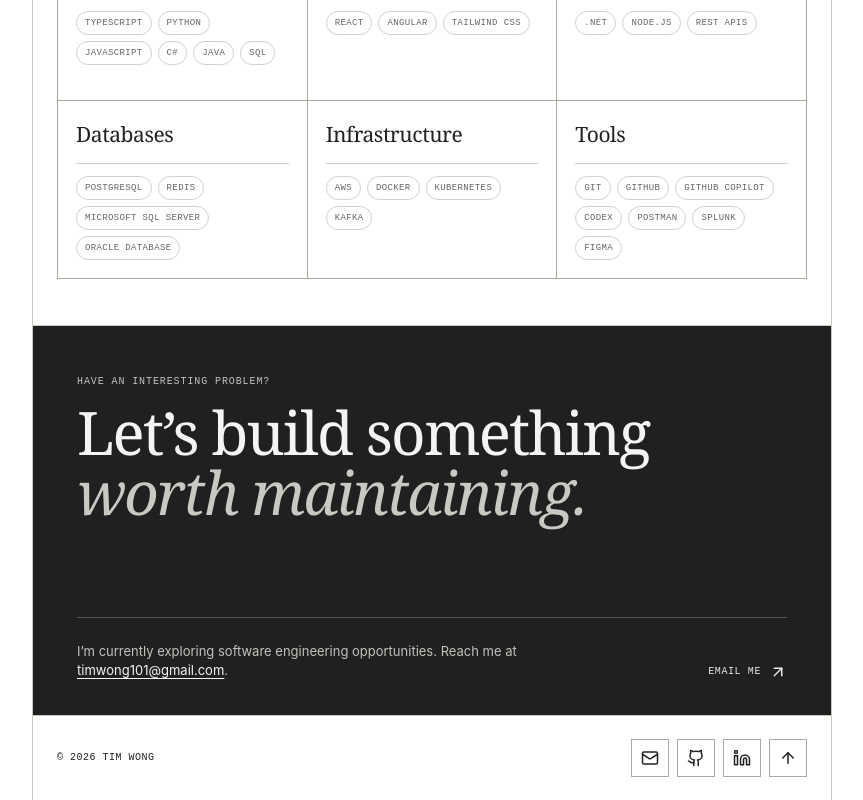
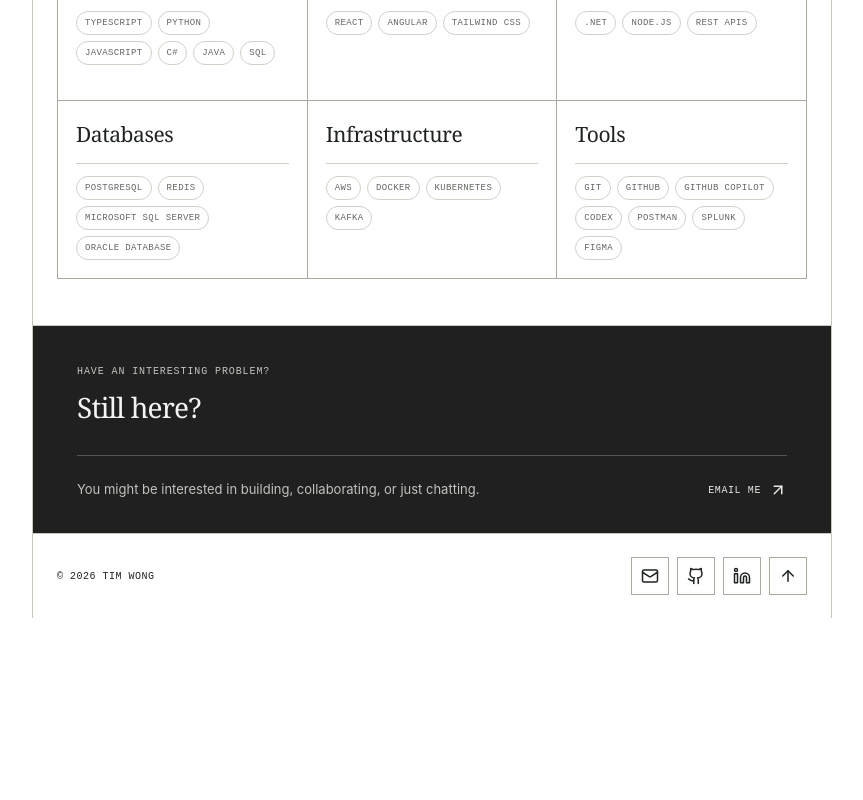
Before and after one commit to timwong101/my-portfolio, a React (Vite) app: page / in a window 1280 px wide. Shown: the part 2044-2844 px from the top of the page, without its empty margins (208-1071 px from the left). After the commit the page ends 2662 px from the top, so only its background shows below. Built offline with nearby package versions, Linux system fonts and the light colour scheme.

Commit message:
Simplify contact section

```diff
--- a/src/App.tsx
+++ b/src/App.tsx
@@ -205,11 +205,10 @@ function App() {
 
         <section className="contact-section ruled-section" id="contact" aria-labelledby="contact-title">
           <p className="meta">Have an interesting problem?</p>
-          <h2 id="contact-title">Let’s build something<br /><em>worth maintaining.</em></h2>
+          <h2 id="contact-title">Still here?</h2>
           <div className="contact-bottom">
             <p>
-              I’m currently exploring software engineering opportunities. Reach me at{' '}
-              <a href="mailto:timwong101@gmail.com">timwong101@gmail.com</a>.
+              You might be interested in building, collaborating, or just chatting.
             </p>
             <a className="contact-cta" href="mailto:timwong101@gmail.com">
               Email me <ArrowUpRight size={18} />
--- a/src/index.css
+++ b/src/index.css
@@ -93,11 +93,10 @@ h2 { margin: 0; font-family: Georgia, serif; font-size: 34px; font-weight: 400;
 .stack-grid ul { display: flex; flex-wrap: wrap; align-content: flex-start; gap: 6px; list-style: none; margin: 0; padding: 12px 0 0; border-top: 1px solid #d1cfc4; }
 .stack-grid li { padding: 6px 8px; border: 1px solid #d2d0c7; border-radius: 99px; color: #626760; font: 9px ui-monospace, monospace; text-transform: uppercase; letter-spacing: .04em; }
 
-.contact-section { min-height: 390px; padding: 50px 44px 34px; display: flex; flex-direction: column; background: #202020; color: #f4f4f2; position: relative; overflow: hidden; }
+.contact-section { padding: 40px 44px 34px; background: #202020; color: #f4f4f2; position: relative; overflow: hidden; }
 .contact-section .meta { color: #c2c2bd; }
-.contact-section h2 { position: relative; z-index: 1; font-size: clamp(40px, 5vw, 60px); line-height: 1; }
-.contact-section h2 em { color: #c9c9c4; font-weight: 400; }
-.contact-bottom { margin-top: auto; padding-top: 24px; border-top: 1px solid rgba(240,238,230,.25); display: flex; justify-content: space-between; align-items: flex-end; gap: 35px; }
+.contact-section h2 { font-size: 28px; line-height: 1.1; }
+.contact-bottom { margin-top: 32px; padding-top: 24px; border-top: 1px solid rgba(240,238,230,.25); display: flex; justify-content: space-between; align-items: flex-end; gap: 35px; }
 .contact-bottom p { max-width: 480px; margin: 0; color: #c0c4bd; font-size: 13px; line-height: 1.5; }
 .contact-bottom p a { color: #f4f4f2; text-decoration: underline; text-underline-offset: 3px; }
 .contact-cta { display: inline-flex; align-items: center; gap: 8px; color: #e6e7e1; font: 10px ui-monospace, monospace; text-transform: uppercase; letter-spacing: .06em; white-space: nowrap; }
@@ -134,7 +133,7 @@ footer { display: flex; justify-content: space-between; align-items: center; min
   .stack-section { padding: 32px 20px 40px; }
   .stack-grid { grid-template-columns: 1fr; }
   .stack-grid article { min-height: 0; }
-  .contact-section { min-height: 410px; padding: 44px 24px 28px; }
+  .contact-section { padding: 36px 24px 28px; }
   .contact-bottom { flex-direction: column; align-items: flex-start; }
   footer { align-items: flex-start; flex-direction: column; gap: 18px; }
 }
```
